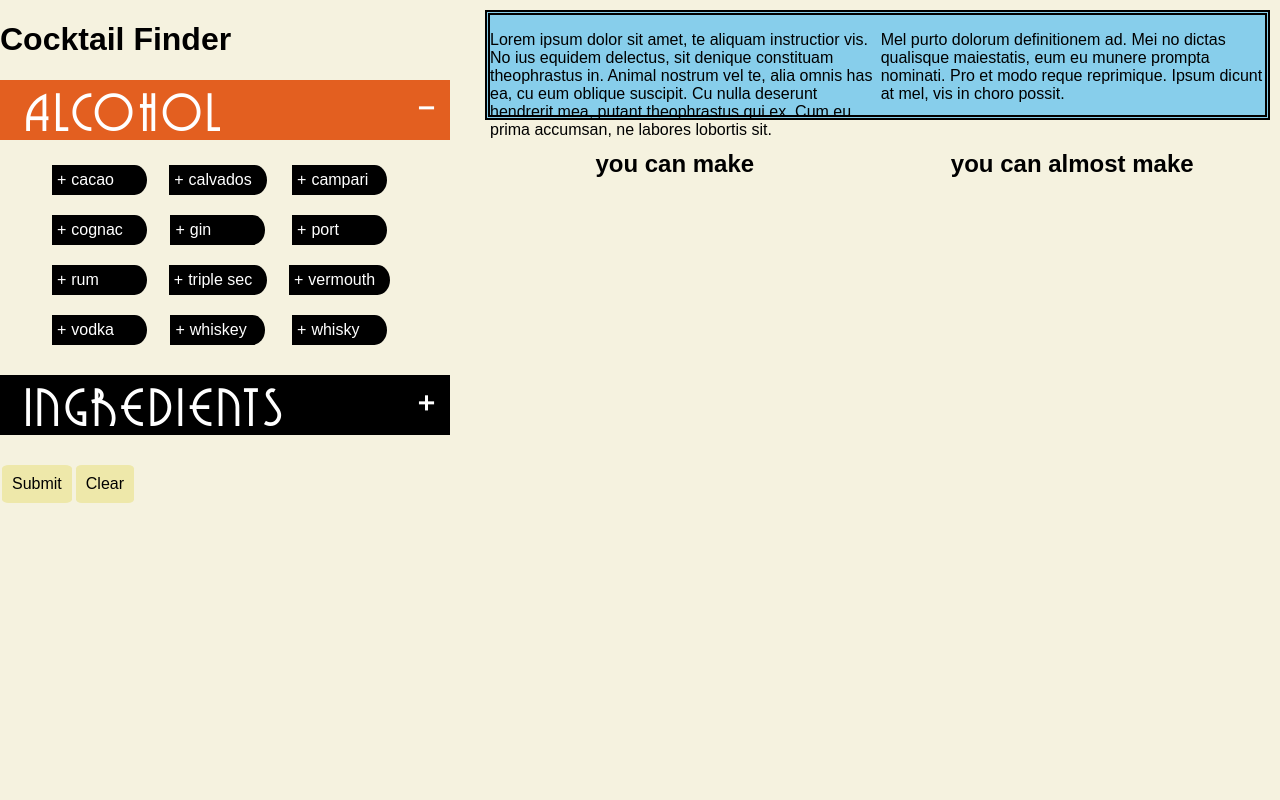
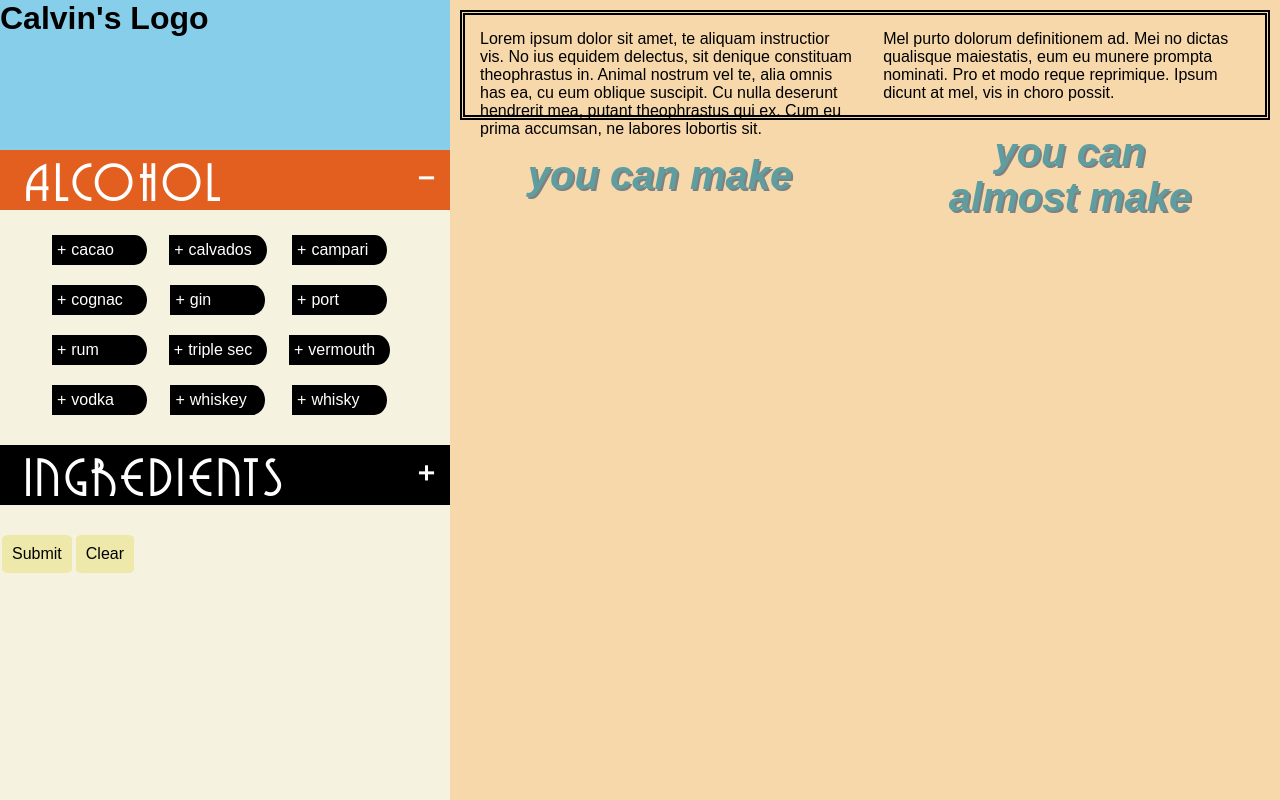
Before and after one commit to PGalicia/CocktailFinder, a React (Create React App) app: page / in a window 1280 px wide. Built offline with nearby package versions, Linux system fonts and the light colour scheme.

Commit message:
Design Page: Change Layout

```diff
--- a/src/components/container/checklist.jsx
+++ b/src/components/container/checklist.jsx
@@ -140,7 +140,9 @@ class Checklist extends Component {
     return (
       <React.Fragment>
         <form onSubmit={this.handleSubmit} className="filter-form">
-          <h1>Cocktail Finder</h1>
+          <header className="title">
+            <h1>Calvin's Logo</h1>
+          </header>
           <FilterChecklist
             name="ALCOHOL"
             category="liquor"
--- a/src/components/presentational/filterResult.jsx
+++ b/src/components/presentational/filterResult.jsx
@@ -5,7 +5,7 @@ import "../../style/filterResult.css";
 const FilterResult = props => {
   return (
     <div className="filter-result-container">
-      <h2>{props.name}</h2>
+      <h2 className="filter-result-title">{props.name}</h2>
       <div className="filter-result-list">
         {props.result.map(cocktail => {
           return <CocktailCard cocktail={cocktail} />;
--- a/src/style/App.css
+++ b/src/style/App.css
@@ -4,14 +4,13 @@
 }
 
 body {
-  background-color: rgb(245, 242, 223);
+  /* background-color: rgb(245, 242, 223); */
+  background-color: #f6d8ab;
   z-index: -5;
-  overflow: hidden;
+  /* overflow: hidden; */
 }
 
 #root {
   display: grid;
   grid-template-columns: 450px auto;
-  grid-gap: 0 25px;
-  position: relative;
 }
--- a/src/style/checkbox.css
+++ b/src/style/checkbox.css
@@ -1,6 +1,6 @@
-/* .switch {
-  padding: 10px;
-} */
+.switch {
+  cursor: pointer;
+}
 
 .switch input[type="checkbox"] {
   opacity: 0;
@@ -8,11 +8,16 @@
   height: 0;
 }
 
+.toggle,
+.toggle::before {
+  background-color: #000;
+}
+
 .toggle {
   position: relative;
   height: 30px;
   display: inline-block;
-  background-color: #000;
+  /* background-color: #000; */
   color: white;
   min-width: 70px;
   /* box-shadow: 0 5px 2px -2px grey; */
@@ -21,13 +26,13 @@
 .toggle::before {
   position: absolute;
   content: "";
-  background-color: #000;
+  /* background-color: #000; */
   width: 25px;
   height: 30px;
   right: -25px;
   border-top-right-radius: 50%;
   border-bottom-right-radius: 50%;
-  z-index: -1;
+  z-index: 0;
   /* box-shadow: -5px 5px 2px -2px grey; */
 }
 
--- a/src/style/checklist.css
+++ b/src/style/checklist.css
@@ -1,6 +1,6 @@
-.collapsible {
+/* .collapsible {
   cursor: pointer;
-}
+} */
 
 .filter-list {
   position: relative;
@@ -38,6 +38,7 @@
   margin: 0;
   margin-bottom: 5px; /* maybe a placeholder */
   font-family: Grenadier;
+  cursor: pointer;
 }
 
 /* .filter-title:before {
--- a/src/style/cocktailCard.css
+++ b/src/style/cocktailCard.css
@@ -20,8 +20,8 @@
   z-index: 1;
   height: 100%;
   padding-right: 5px;
-  background-color: skyblue;
-  background-color: rgb(245, 242, 223);
+  /* background-color: rgb(245, 242, 223); */
+  background-color: #f6d8ab;
 }
 
 .item-list {
@@ -39,9 +39,9 @@
 
 .text p {
   margin: 0;
-  background-color: red;
+  /* background-color: red; */
   padding-left: 5px;
   display: inline-block;
   z-index: 2;
-  background-color: rgb(245, 242, 223);
+  background-color: #f6d8ab;
 }
--- a/src/style/filterForm.css
+++ b/src/style/filterForm.css
@@ -1,3 +1,16 @@
+.filter-form {
+  background-color: rgb(245, 242, 223);
+}
+
+.title {
+  background-color: skyblue;
+  height: 150px;
+}
+
+.title h1 {
+  margin: 0;
+}
+
 .filter-button {
   background-color: palegoldenrod;
   border: none;
--- a/src/style/filterResult.css
+++ b/src/style/filterResult.css
@@ -1,8 +1,33 @@
 .filter-result-container {
   /* background-color: skyblue; */
   text-align: center;
+  /* display: flex;
+  align-items: center;
+  justify-content: center; */
+}
+
+.filter-result-container h2 {
+  /* color: cadetblue;
+  text-shadow: 2px 2px grey;
+  font-size: 40px;
+  font-style: italic;
+  width: 275px;
+  margin: auto; */
+}
+
+.filter-result-title {
+  color: cadetblue;
+  text-shadow: 2px 2px grey;
+  font-size: 40px;
+  font-style: italic;
+  width: 275px;
+  margin: auto;
+  height: 90px;
+  display: flex;
+  align-items: center;
+  justify-content: center;
 }
 
 .filter-result-list {
-  overflow-y: scroll;
+  /* overflow-y: scroll; */
 }
--- a/src/style/home.css
+++ b/src/style/home.css
@@ -7,7 +7,6 @@
 
 .box {
   height: 100px;
-  background-color: skyblue;
   grid-column: span 2;
   position: relative;
   border: 5px solid #000;
@@ -18,3 +17,7 @@
   display: grid;
   grid-template-columns: repeat(2, auto);
 }
+
+.box p {
+  margin: 15px;
+}
--- a/src/style/main.css
+++ b/src/style/main.css
@@ -3,4 +3,5 @@
   max-width: 950px;
   margin: auto; */
   height: 100vh;
+  /* background-color: #f6d8ab; */
 }
```
